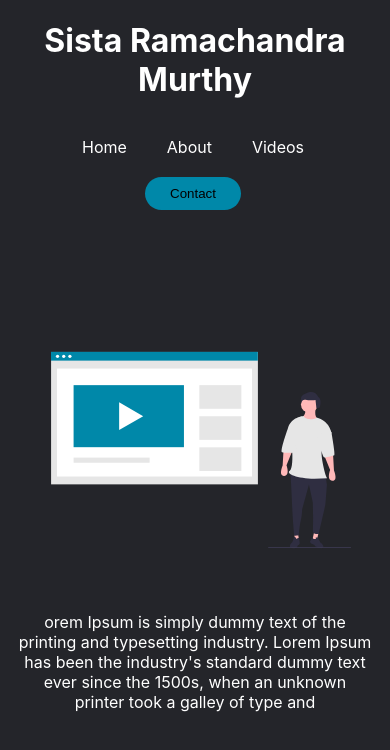
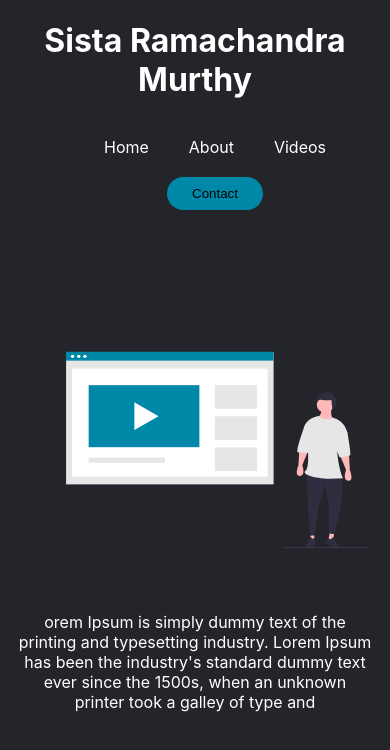
Before and after one commit to karthiksista/murthy, a React (Create React App) app: page / in a window 390 px wide. Shown: the top 750 px of the page. Built offline with nearby package versions, Linux system fonts and the light colour scheme.

Commit message:
css fix.

```diff
--- a/src/App.css
+++ b/src/App.css
@@ -148,14 +148,14 @@
     margin-bottom: 10px;
     display: flex;
     flex-wrap: wrap;
-    margin-left: 22px;
+    margin-left: 44px;
   }
   /* .image-style {
   } */
   .image-style {
     grid-area: image-style;
     align-self: center;
-    margin-left: 13%;
+    margin-left: 17%;
   }
 
   .text-content {
```
